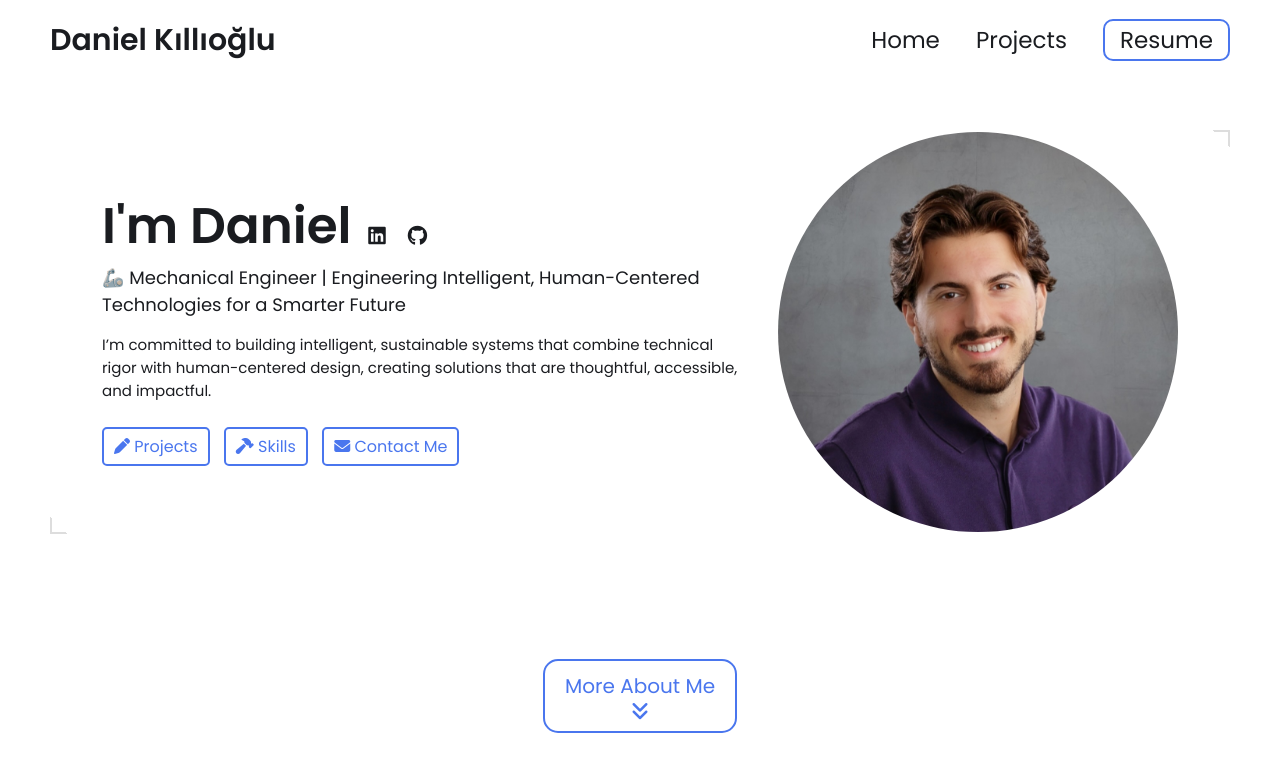
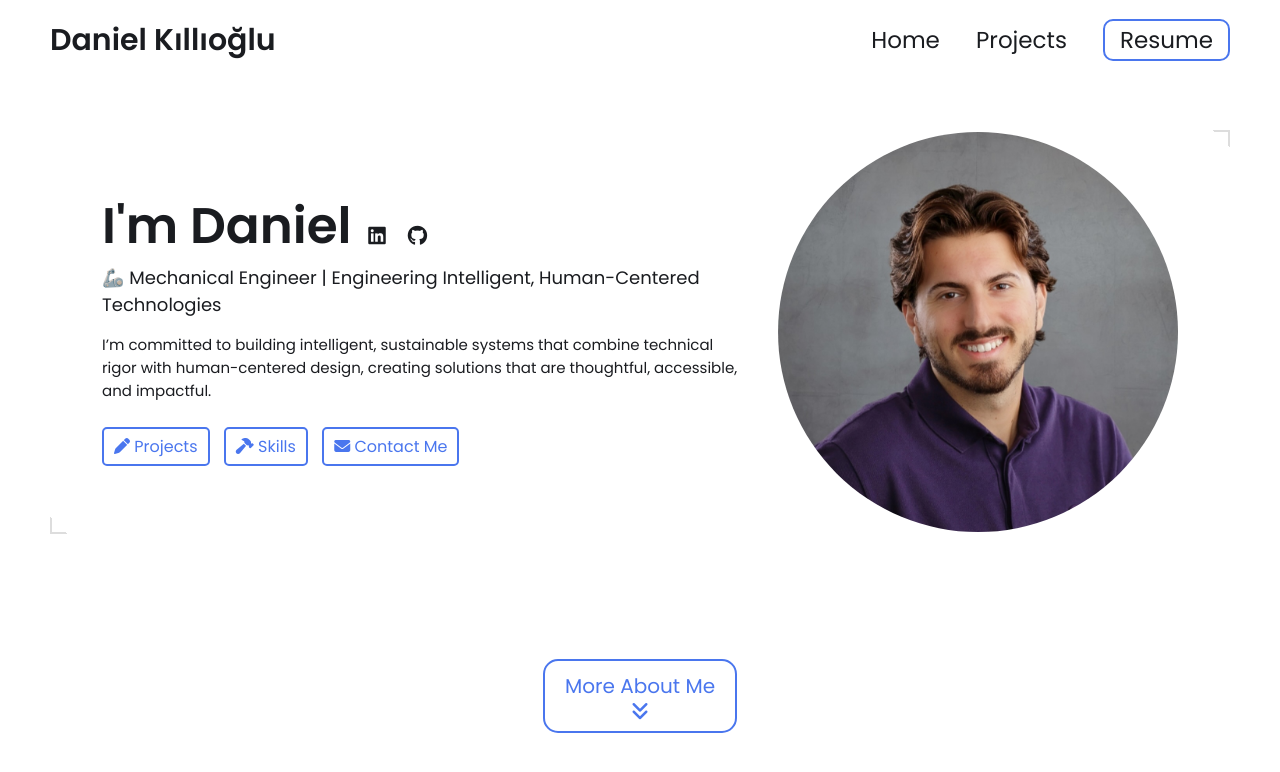
Before and after one commit to danielklloglu/danielklloglu.github.io, a Jekyll site: the page built from index.html, in a window 1280 px wide and 900 px high. Shown: the top 772 px of the window. Built offline with Jekyll 4.4.1, drawn with Linux system fonts in a browser that asks for light colours.

Commit message:
Update _config.yml

```diff
--- a/_config.yml
+++ b/_config.yml
@@ -4,7 +4,7 @@ title: Daniel Kıllıoğlu's Portfolio # This is what shows up in the tab of the
 
 # Hero Section
 name: Daniel Kıllıoğlu
-headline: 🦾 Mechanical Engineer | Engineering Intelligent, Human-Centered Technologies for a Smarter Future
+headline: 🦾 Mechanical Engineer | Engineering Intelligent, Human-Centered Technologies
 description: I’m committed to building intelligent, sustainable systems that combine technical rigor with human-centered design, creating solutions that are thoughtful, accessible, and impactful.
 # Place your profile image in /assets/images/profile-image/folder and edit the file name
 profile_image: ./assets/images/profile-image/proheadshot.JPG
@@ -59,7 +59,7 @@ skills:
     - DFMEA / PFMEA
 
 # Contact Form Setup. Setup an account and copy over the key. When someone fills out the form, it will be received in your email.
-formspree-key:   https://formspree.io/f/meorrpeo
+formspree-key: meorrpeo
 
 
 # Active theme (Update this to switch themes). Make sure to keep the indentation the samne.
```
